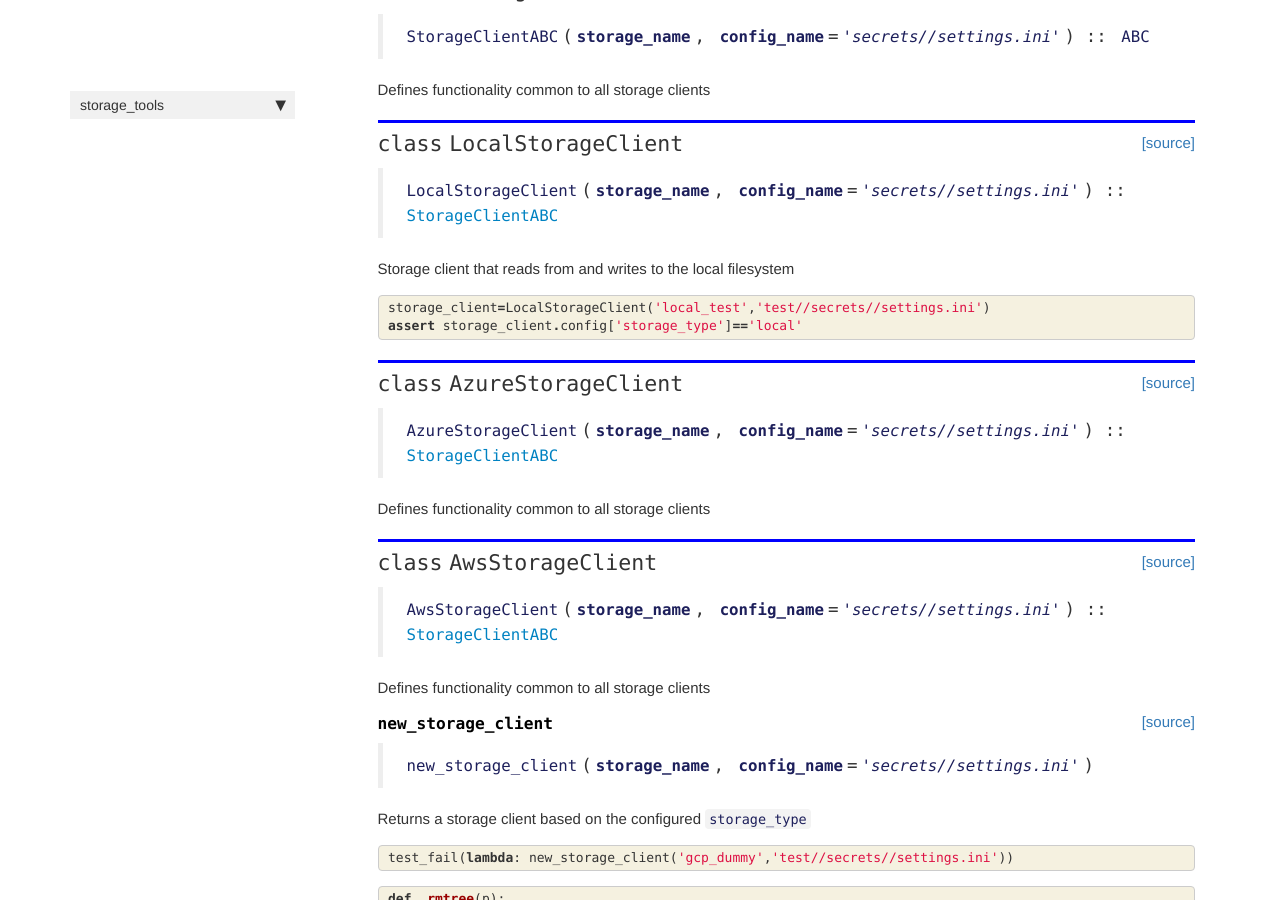
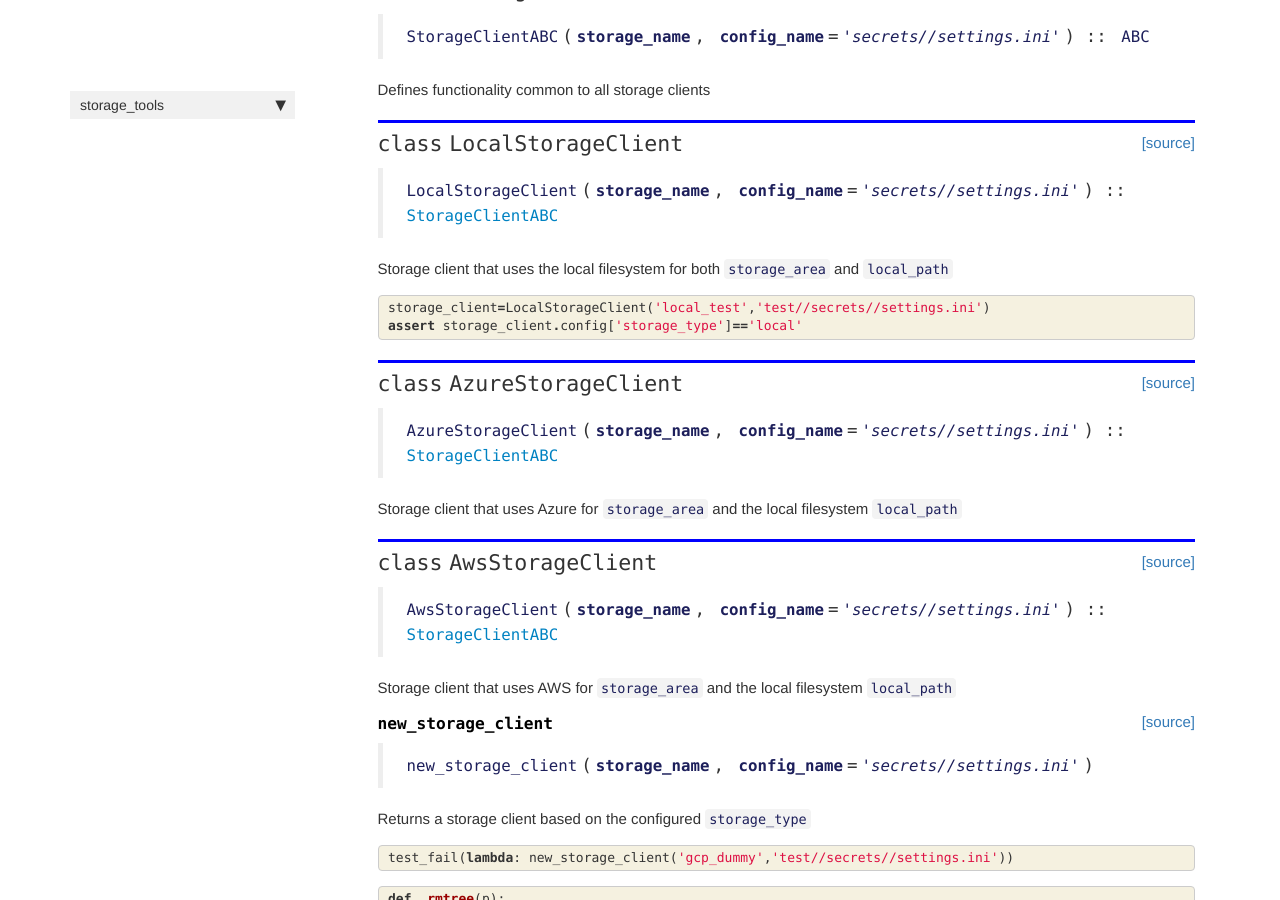
Before and after one commit to pete88b/storage_tools, a Jekyll site: the page built from docs/core.html, in a window 1280 px wide and 900 px high, scrolled down 734 px. Built offline with Jekyll 4.4.1, drawn with Linux system fonts in a browser that asks for light colours; nearby versions of some CDN libraries; comment, search, counter and statistics services are not loaded.

Commit message:
minor change

```diff
--- a/docs/core.html
+++ b/docs/core.html
@@ -156,7 +156,7 @@ description: "Core tools for working with storage."
 <div class="output_markdown rendered_html output_subarea ">
 <h2 id="LocalStorageClient" class="doc_header"><code>class</code> <code>LocalStorageClient</code><a href="https://github.com/pete88b/storage_tools/tree/master/storage_tools/core.py#L44" class="source_link" style="float:right">[source]</a></h2><blockquote><p><code>LocalStorageClient</code>(<strong><code>storage_name</code></strong>, <strong><code>config_name</code></strong>=<em><code>'secrets//settings.ini'</code></em>) :: <a href="/storage_tools/core#StorageClientABC"><code>StorageClientABC</code></a></p>
 </blockquote>
-<p>Storage client that reads from and writes to the local filesystem</p>
+<p>Storage client that uses the local filesystem for both <code>storage_area</code> and <code>local_path</code></p>
 
 </div>
 
@@ -206,7 +206,7 @@ description: "Core tools for working with storage."
 <div class="output_markdown rendered_html output_subarea ">
 <h2 id="AzureStorageClient" class="doc_header"><code>class</code> <code>AzureStorageClient</code><a href="https://github.com/pete88b/storage_tools/tree/master/storage_tools/core.py#L75" class="source_link" style="float:right">[source]</a></h2><blockquote><p><code>AzureStorageClient</code>(<strong><code>storage_name</code></strong>, <strong><code>config_name</code></strong>=<em><code>'secrets//settings.ini'</code></em>) :: <a href="/storage_tools/core#StorageClientABC"><code>StorageClientABC</code></a></p>
 </blockquote>
-<p>Defines functionality common to all storage clients</p>
+<p>Storage client that uses Azure for <code>storage_area</code> and the local filesystem <code>local_path</code></p>
 
 </div>
 
@@ -236,9 +236,9 @@ description: "Core tools for working with storage."
 
 
 <div class="output_markdown rendered_html output_subarea ">
-<h2 id="AwsStorageClient" class="doc_header"><code>class</code> <code>AwsStorageClient</code><a href="https://github.com/pete88b/storage_tools/tree/master/storage_tools/core.py#L87" class="source_link" style="float:right">[source]</a></h2><blockquote><p><code>AwsStorageClient</code>(<strong><code>storage_name</code></strong>, <strong><code>config_name</code></strong>=<em><code>'secrets//settings.ini'</code></em>) :: <a href="/storage_tools/core#StorageClientABC"><code>StorageClientABC</code></a></p>
+<h2 id="AwsStorageClient" class="doc_header"><code>class</code> <code>AwsStorageClient</code><a href="https://github.com/pete88b/storage_tools/tree/master/storage_tools/core.py#L88" class="source_link" style="float:right">[source]</a></h2><blockquote><p><code>AwsStorageClient</code>(<strong><code>storage_name</code></strong>, <strong><code>config_name</code></strong>=<em><code>'secrets//settings.ini'</code></em>) :: <a href="/storage_tools/core#StorageClientABC"><code>StorageClientABC</code></a></p>
 </blockquote>
-<p>Defines functionality common to all storage clients</p>
+<p>Storage client that uses AWS for <code>storage_area</code> and the local filesystem <code>local_path</code></p>
 
 </div>
 
@@ -268,7 +268,7 @@ description: "Core tools for working with storage."
 
 
 <div class="output_markdown rendered_html output_subarea ">
-<h4 id="new_storage_client" class="doc_header"><code>new_storage_client</code><a href="https://github.com/pete88b/storage_tools/tree/master/storage_tools/core.py#L93" class="source_link" style="float:right">[source]</a></h4><blockquote><p><code>new_storage_client</code>(<strong><code>storage_name</code></strong>, <strong><code>config_name</code></strong>=<em><code>'secrets//settings.ini'</code></em>)</p>
+<h4 id="new_storage_client" class="doc_header"><code>new_storage_client</code><a href="https://github.com/pete88b/storage_tools/tree/master/storage_tools/core.py#L95" class="source_link" style="float:right">[source]</a></h4><blockquote><p><code>new_storage_client</code>(<strong><code>storage_name</code></strong>, <strong><code>config_name</code></strong>=<em><code>'secrets//settings.ini'</code></em>)</p>
 </blockquote>
 <p>Returns a storage client based on the configured <code>storage_type</code></p>
 
--- a/storage_tools/core.py
+++ b/storage_tools/core.py
@@ -22,7 +22,7 @@ def read_config(section_name=None,config_name='secrets//settings.ini'):
 
 # Cell
 class StorageClientABC(ABC):
-    "Defines functionality common to all storage clients"
+    """Defines functionality common to all storage clients"""
 
     def __init__(self,storage_name,config_name='secrets//settings.ini'):
         "Create a new storage client using the `storage_name` section of `config_name`"
@@ -42,7 +42,7 @@ class StorageClientABC(ABC):
 
 # Cell
 class LocalStorageClient(StorageClientABC):
-    "Storage client that downloads from and uploads to the local filesystem"
+    """Storage client that uses the local filesystem for both `storage_area` and `local_path`"""
 
     def _ls(self,p,result,len_path_prefix):
         for _p in p.iterdir():
@@ -73,6 +73,7 @@ class LocalStorageClient(StorageClientABC):
 
 # Cell
 class AzureStorageClient(StorageClientABC):
+    """Storage client that uses Azure for `storage_area` and the local filesystem `local_path`"""
     def _client(self):
         if getattr(self,'client') is None:
             service_client=az.BlobServiceClient.from_connection_string(
@@ -85,6 +86,7 @@ class AzureStorageClient(StorageClientABC):
 
 # Cell
 class AwsStorageClient(StorageClientABC):
+    """Storage client that uses AWS for `storage_area` and the local filesystem `local_path`"""
     def ls(self): pass
     def download(self,filename): pass
     def upload(self,filename,overwrite=False): pass
```
Also changed, not shown: 1 other file.
